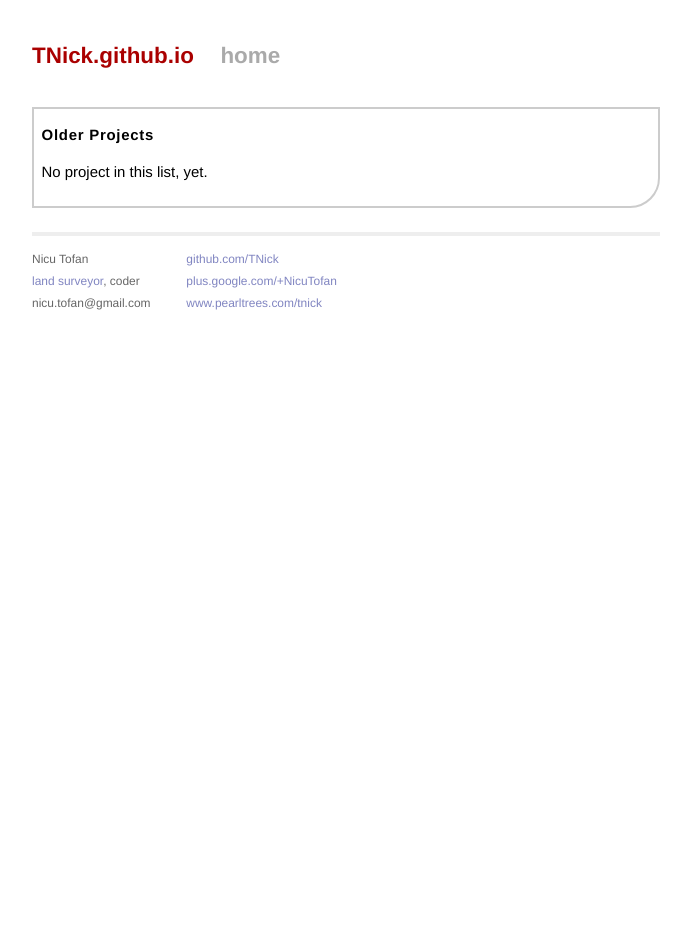
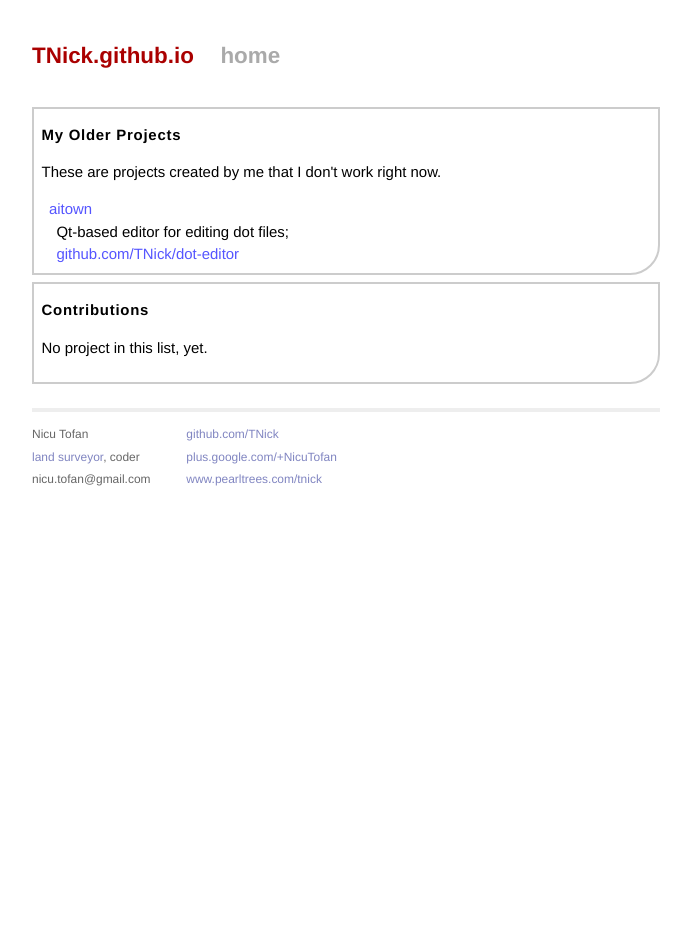
Before and after one commit to TNick/TNick.github.io, a Jekyll site: the page built from older_projects.html, in a window 1280 px wide. Shown: the whole page, without its empty margins (294-985 px from the left). Built offline with Jekyll 4.4.1, drawn with Linux system fonts in a browser that asks for light colours; Markdown is read by kramdown in place of the engine named in the settings.

Commit message:
Added dot

```diff
--- a/older_projects.html
+++ b/older_projects.html
@@ -6,11 +6,30 @@ title: Older Projects
 <div id="home">
 
   <div class="section">
-  <h1 class="section_title">Older Projects</h1>
+  <h1 class="section_title">My Older Projects</h1>
+
+  <p>
+    These are projects created by me that I don't work right now.
+  </p>
+
+  <dl>
+    <dt><a href="https://sites.google.com/site/doteditorhome/">aitown</a></dd>
+    <dd>
+       Qt-based editor for editing dot files;<br />
+       <a href="https://github.com/TNick/dot-editor">github.com/TNick/dot-editor</a>
+    </dd>
+  </dl>
+
+  </div>
+
+  <div class="section">
+  <h1 class="section_title">Contributions</h1>
 
   <p>
     No project in this list, yet.
   </p>
+
   </div>
 
+
 </div>
```
